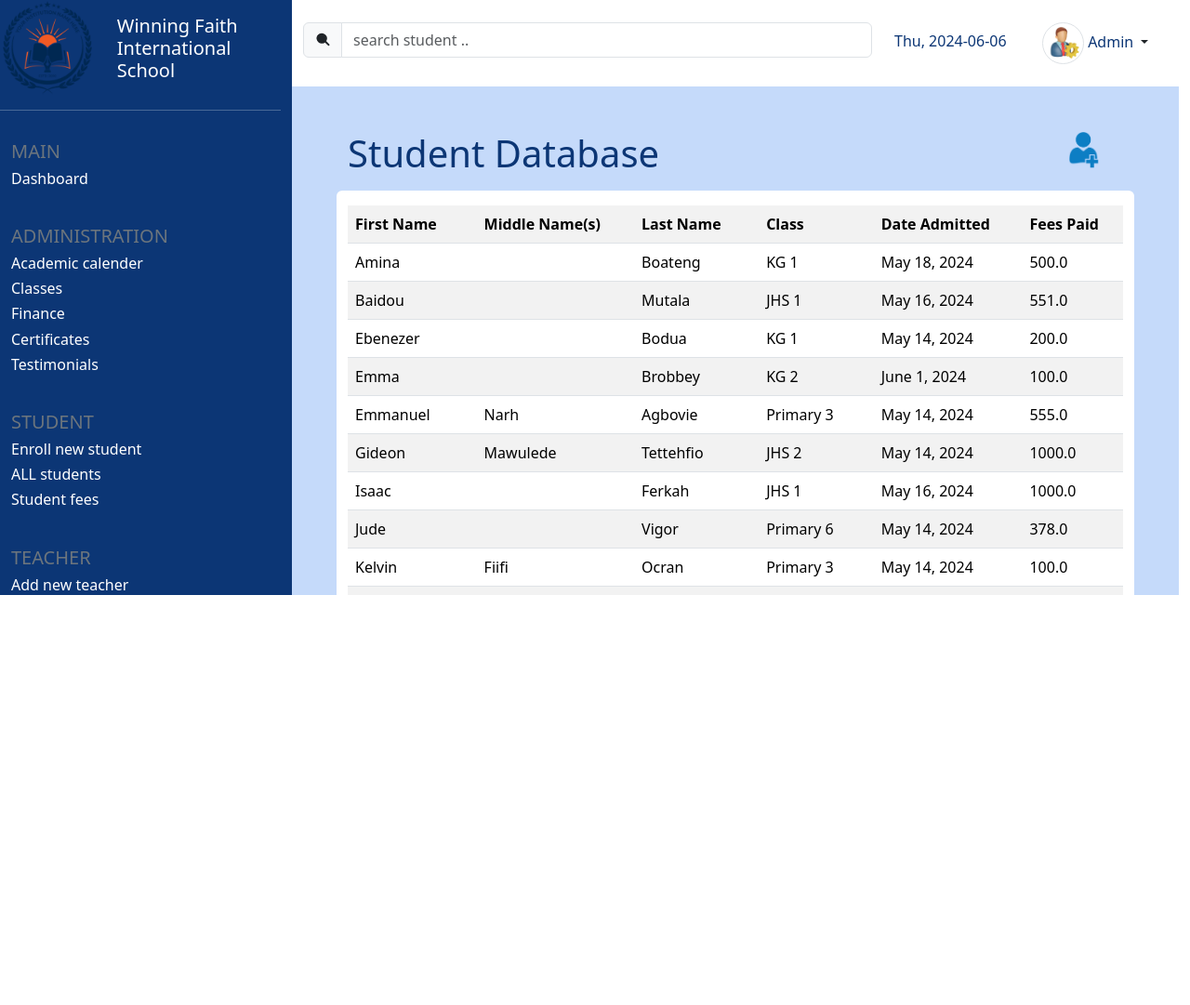
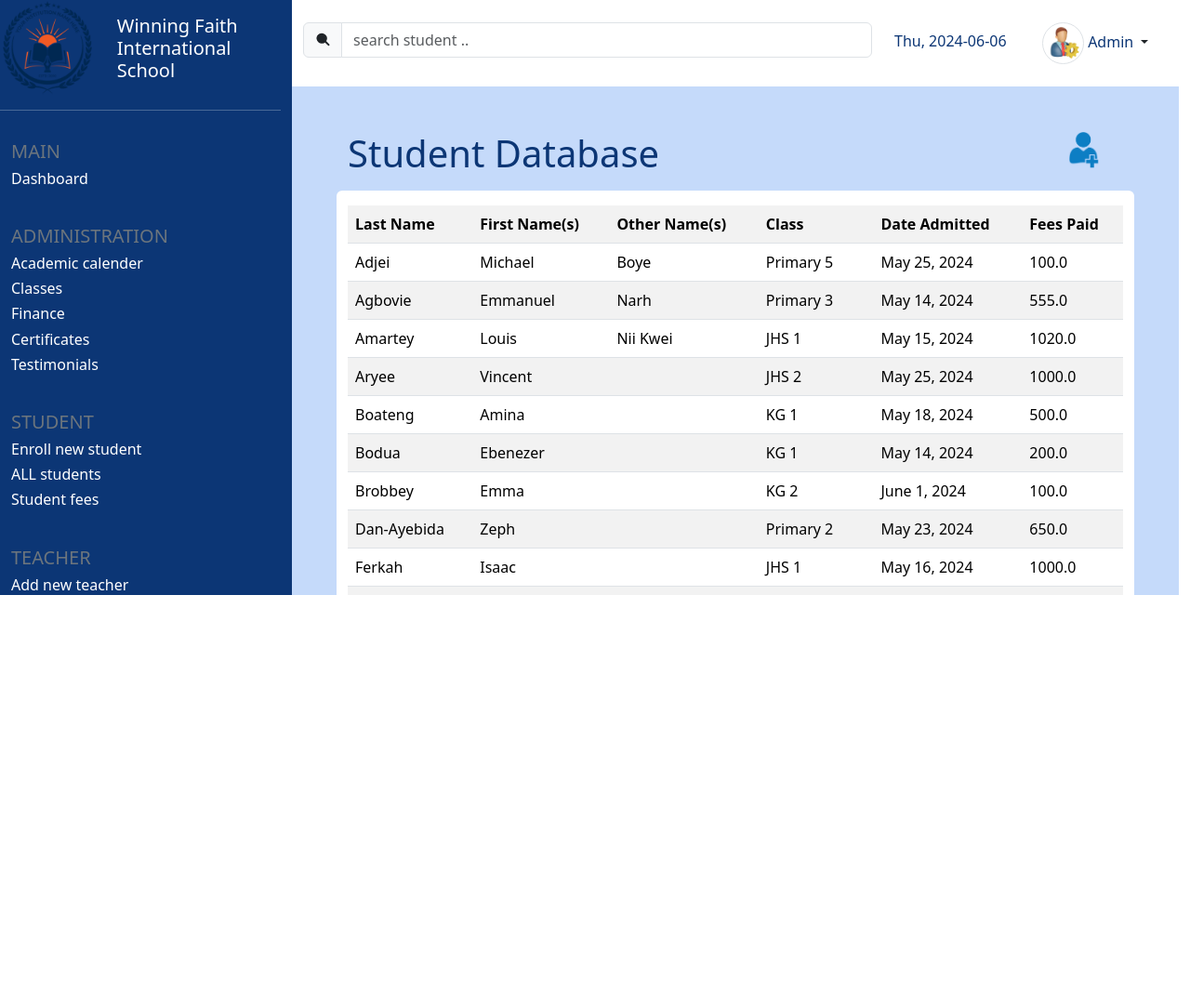
Before and after one commit to Gideon-Tee/winning-faith-ms, a Django app: page /students in a window 1280 px wide. Shown: the top 1081 px of the page at 93% size. Run offline with Django 5.2, Linux system fonts and the light colour scheme; a user stored in the database is signed in; data comes from the database, SQL or seed files in the repository; both versions use the stored data as it was after the commit.

Commit message:
changed the order of  name arrangement

```diff
--- a/winning_faith/core/views.py
+++ b/winning_faith/core/views.py
@@ -26,7 +26,7 @@ def index(request):
 def student_fees(request):
     classrooms = Classroom.objects.all()
     students = Student.objects.all()
-    students_owing_fees = Student.objects.filter(is_owing=True).order_by('fname', 'lname')
+    students_owing_fees = Student.objects.filter(is_owing=True).order_by('lname', 'fname')
     # for student in students_owing_fees:
     #     print(student.fees_rem)
     context = {
@@ -61,7 +61,7 @@ def finance(request):
 
 @login_required(login_url='login')
 def display_students(request):
-    students = Student.objects.all().order_by('fname', 'lname')
+    students = Student.objects.all().order_by('lname', 'fname')
     context = {
         'students': students
     }
--- a/winning_faith/templates/student_fees.html
+++ b/winning_faith/templates/student_fees.html
@@ -41,8 +41,8 @@
                     <div class="w-100 text-light" style="overflow-x: auto;">
                         <table class="table text-white fw-light">
                             <tr>
+                                <th>Last Name</th>
                                 <th>First Name</th>
-                                <th>Last Name</th>
                                 <th>Other Names</th>
                                 <th>Class</th>
                                 <th>Amount Paid</th>
@@ -52,8 +52,8 @@
 
                             {% for student in students_owing %}
                                 <tr>
+                                    <td>{{student.lname}}</td>
                                     <td>{{student.fname}}</td>
-                                    <td>{{student.lname}}</td>
                                     <td>{{student.other_names}}</td>
                                     <td>{{student.classroom}}</td>
                                     <td>{{student.fees_paid}}</td>
--- a/winning_faith/templates/student_info.html
+++ b/winning_faith/templates/student_info.html
@@ -31,9 +31,9 @@
             {% block db_table %}
             <table class="table table-striped">
                 <tr>
-                    <th>First Name</th>
-                    <th>Middle Name(s)</th>
                     <th>Last Name</th>
+                    <th>First Name(s)</th>
+                    <th>Other Name(s)</th>
                     <th>Class</th>
                     <th>Date Admitted</th>
                     <th>Fees Paid</th>
@@ -41,9 +41,9 @@
                 </tr>
                 {% for student in students %}
                 <tr>
+                    <td>{{student.lname}}</td>
                     <td>{{student.fname}}</td>
                     <td>{{student.other_names}}</td>
-                    <td>{{student.lname}}</td>
                     <td>{{student.classroom}}</td>
                     <td>{{student.date_enrolled}}</td>
                     <td>{{student.fees_paid}}</td>
```
Also changed, not shown: winning_faith/db.sqlite3.
